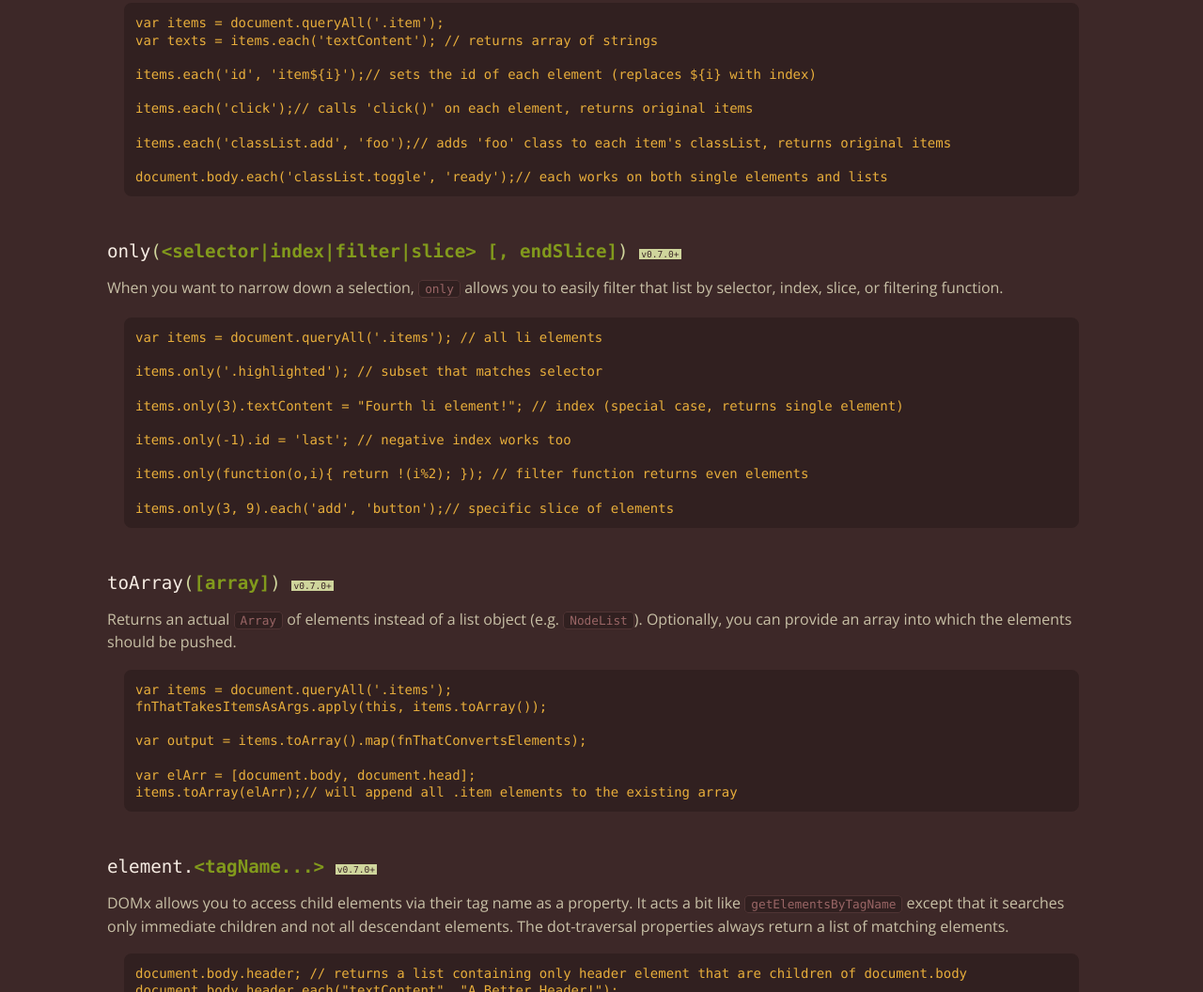
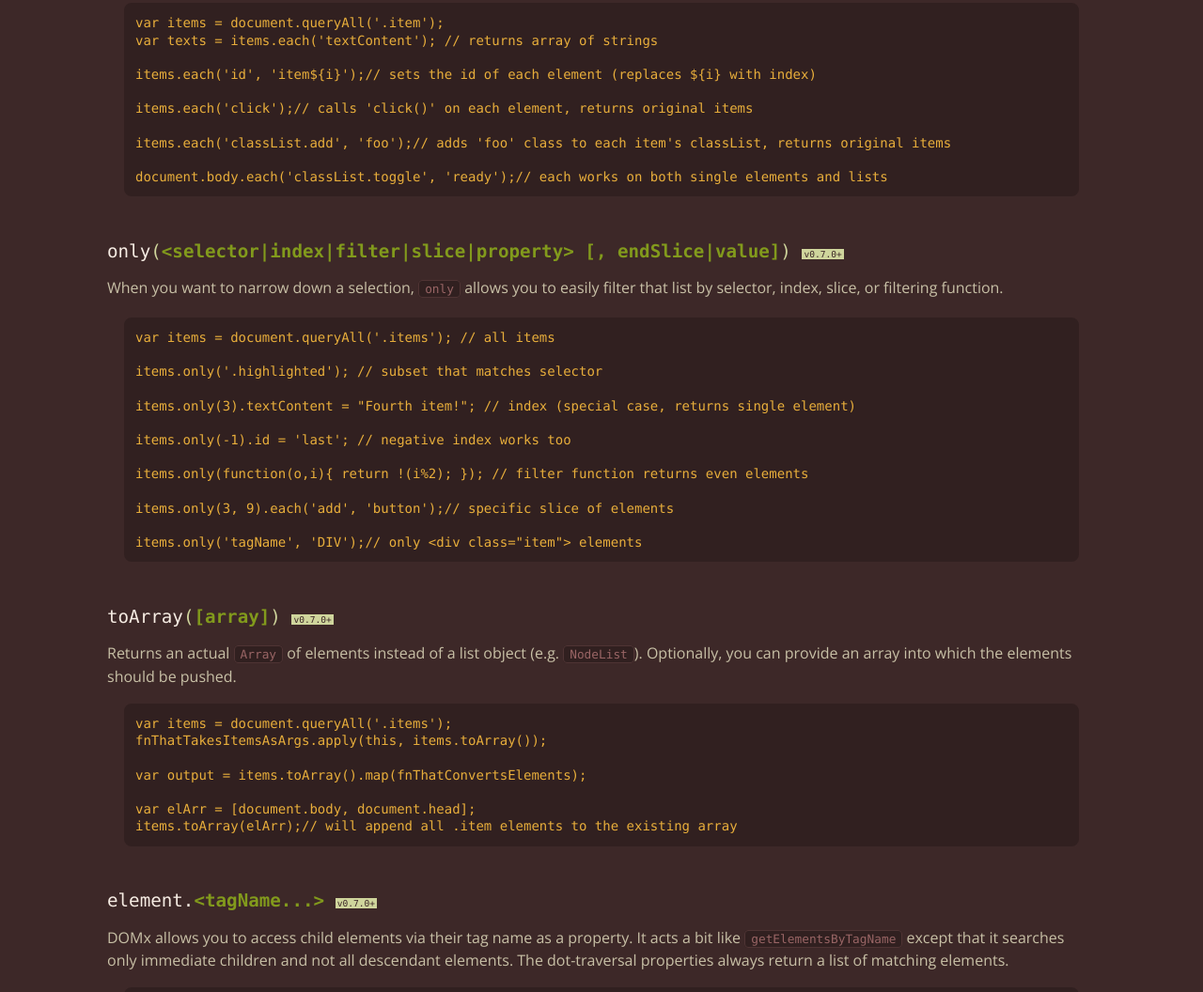
Before and after one commit to esha/domx, a plain HTML site: page index.html in a window 1280 px wide. Shown: the part 1782-2838 px from the top of the page at 94% size. Drawn offline with nearby package versions, Linux system fonts and the light colour scheme; a script that the page names is missing; a web font is replaced by a local one.

Commit message:
document only(prop,value)

```diff
--- a/index.html
+++ b/index.html
@@ -142,21 +142,23 @@ document.body.each('classList.toggle', 'ready');// each works on both single ele
 </pre>
         </article>
         <article>
-          <h4><a name="only()">only</a>(<span class="variable">selector|index|filter|slice</span> <span class="variable optional">, endSlice</span>) <span class="since">0.7.0</span></h4>
+          <h4><a name="only()">only</a>(<span class="variable">selector|index|filter|slice|property</span> <span class="variable optional">, endSlice|value</span>) <span class="since">0.7.0</span></h4>
           <p>When you want to narrow down a selection, <code>only</code> allows you to easily filter
           that list by selector, index, slice, or filtering function.</p>
           <pre class="example">
-var items = document.queryAll('.items'); // all li elements
+var items = document.queryAll('.items'); // all items
 
 items.only('.highlighted'); // subset that matches selector
 
-items.only(3).textContent = "Fourth li element!"; // index (special case, returns single element)
+items.only(3).textContent = "Fourth item!"; // index (special case, returns single element)
 
 items.only(-1).id = 'last'; // negative index works too
 
 items.only(function(o,i){ return !(i%2); }); // filter function returns even elements
 
 items.only(3, 9).each('add', 'button');// specific slice of elements
+
+items.only('tagName', 'DIV');// only &lt;div class="item"&gt; elements
 </pre>
         </article>
         <article>
```
